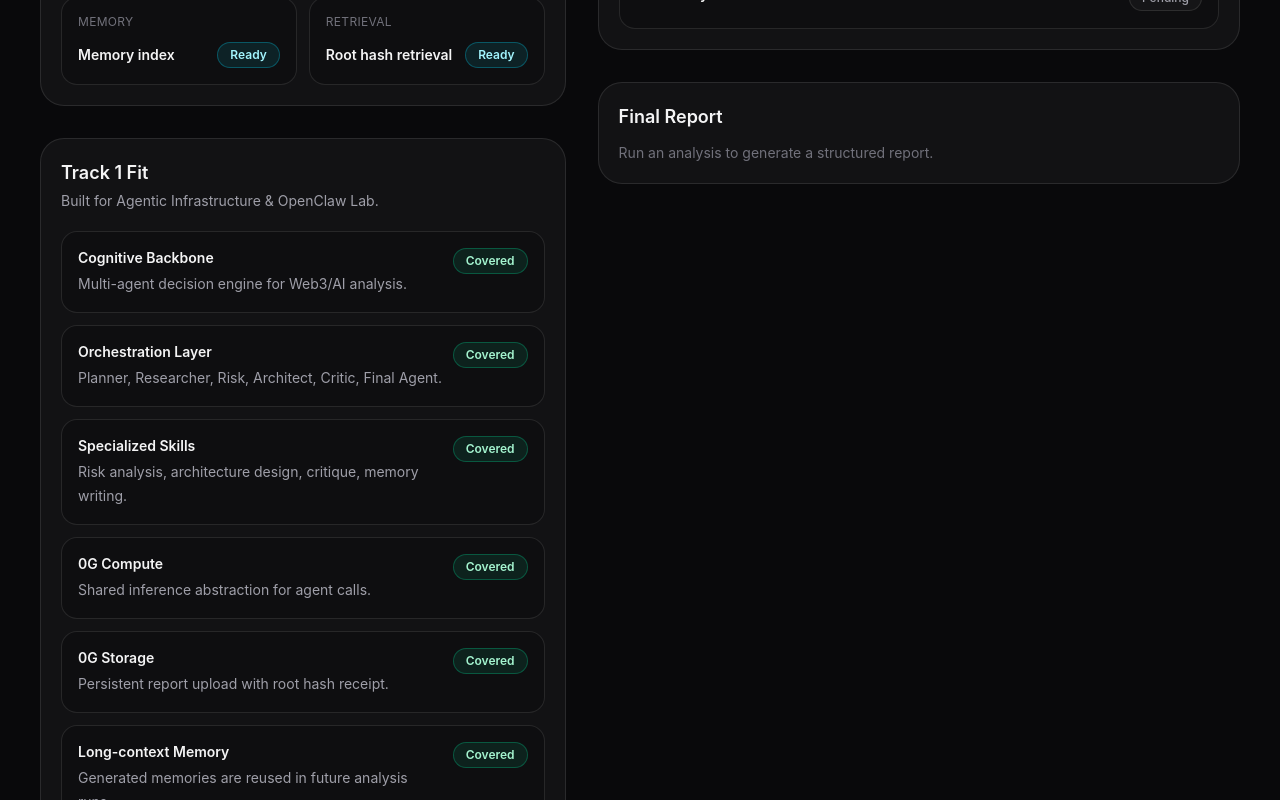
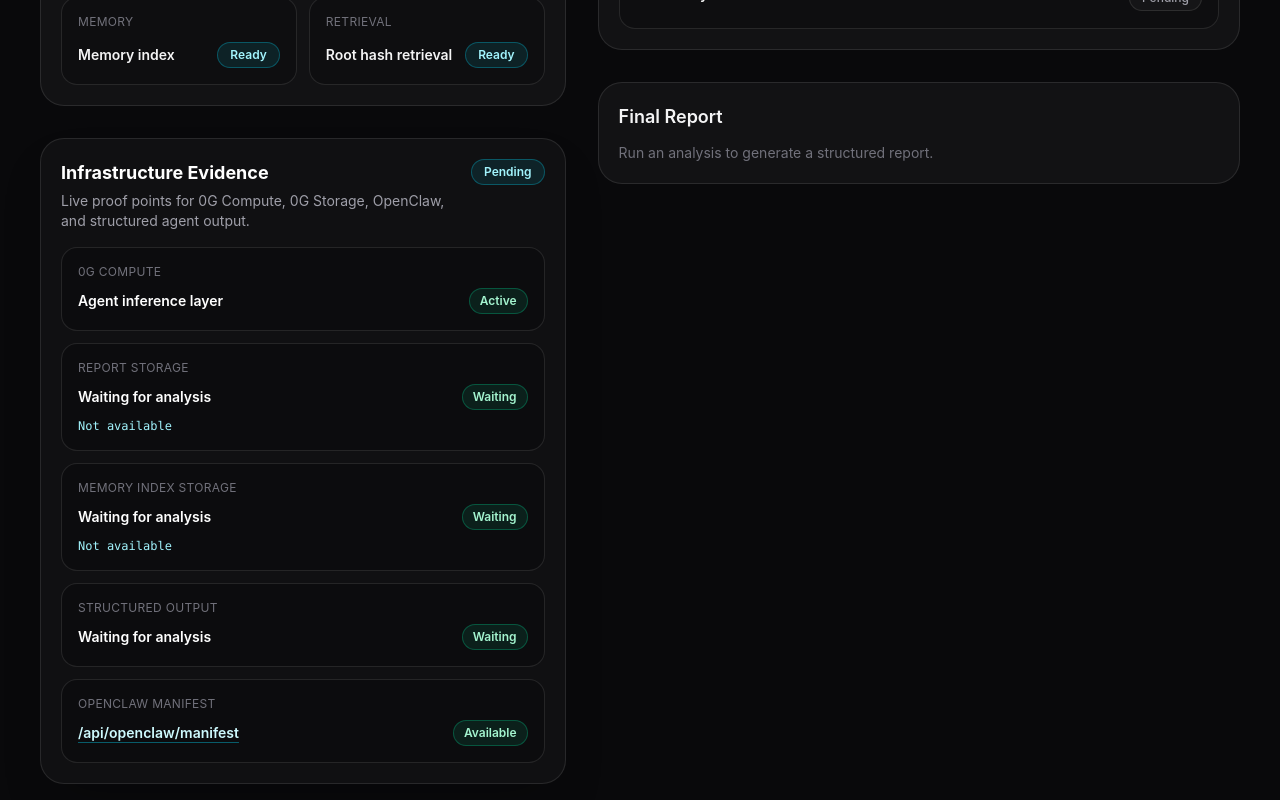
Before and after one commit to ILYUTKICK/clawmind, a Next.js app: page / in a window 1280 px wide. Shown: the part 920-1720 px from the top of the page. Built offline with nearby package versions, Linux system fonts and the light colour scheme.

Commit message:
Make OpenClaw manifest link clickable

```diff
--- a/app/page.tsx
+++ b/app/page.tsx
@@ -11,6 +11,8 @@ import { SystemStatus } from "@/components/SystemStatus";
 import { TrackFitPanel } from "@/components/TrackFitPanel";
 import { AnalysisResult } from "@/lib/types";
 import { MemoryIndexReceipt } from "@/components/MemoryIndexReceipt";
+import { InfrastructureEvidence } from "@/components/InfrastructureEvidence";
+
 
 export default function HomePage() {
   const [analysis, setAnalysis] = useState<AnalysisResult | null>(null);
@@ -97,6 +99,7 @@ export default function HomePage() {
             ) : null}
 
             <SystemStatus analysis={analysis} />
+            <InfrastructureEvidence analysis={analysis} />
             <TrackFitPanel />
             {analysis ? (
               <>
--- /dev/null
+++ b/components/InfrastructureEvidence.tsx
@@ -0,0 +1,132 @@
+import { AnalysisResult } from "@/lib/types";
+
+type InfrastructureEvidenceProps = {
+  analysis: AnalysisResult | null;
+};
+
+function getReportGenerationMode(analysis: AnalysisResult | null): string {
+  const evidence = analysis?.report.evidence ?? [];
+  const modeLine = evidence.find((item) =>
+    item.toLowerCase().includes("report generation mode"),
+  );
+
+  if (!modeLine) {
+    return "Waiting for analysis";
+  }
+
+  return modeLine.replace("Report generation mode:", "").replace(".", "").trim();
+}
+
+function shortenHash(value?: string): string {
+  if (!value) {
+    return "Not available";
+  }
+
+  if (value.length <= 18) {
+    return value;
+  }
+
+  return `${value.slice(0, 10)}...${value.slice(-8)}`;
+}
+
+function getStatusLabel(value: boolean): string {
+  return value ? "Verified" : "Waiting";
+}
+
+function isZeroGStorageProvider(provider: string): boolean {
+  return provider === "OG_STORAGE" || provider === "0G_STORAGE";
+}
+
+export function InfrastructureEvidence({ analysis }: InfrastructureEvidenceProps) {
+    const hasAnalysis = analysis !== null;
+
+    const reportProvider = analysis?.receipt?.provider ?? "Waiting for analysis";
+    const memoryProvider = analysis?.memoryIndexReceipt?.provider ?? "Waiting for analysis";
+    const reportMode = getReportGenerationMode(analysis);
+
+    const hasReportStorage = isZeroGStorageProvider(String(reportProvider));
+    const hasMemoryStorage = isZeroGStorageProvider(String(memoryProvider));
+    const hasModelJson = reportMode === "MODEL_JSON";
+
+  return (
+    <section className="rounded-3xl border border-white/10 bg-white/[0.03] p-5 shadow-2xl shadow-black/20">
+      <div className="mb-4 flex items-start justify-between gap-4">
+        <div>
+          <h2 className="text-lg font-bold text-white">Infrastructure Evidence</h2>
+          <p className="mt-1 text-sm text-zinc-400">
+            Live proof points for 0G Compute, 0G Storage, OpenClaw, and structured agent output.
+          </p>
+        </div>
+
+        <span className="rounded-full border border-cyan-400/30 bg-cyan-400/10 px-3 py-1 text-xs font-semibold text-cyan-200">
+          {hasAnalysis ? "Live Run" : "Pending"}
+        </span>
+      </div>
+
+      <div className="grid gap-3">
+        <div className="rounded-2xl border border-white/10 bg-black/20 p-4">
+          <p className="text-xs uppercase tracking-wide text-zinc-500">0G Compute</p>
+          <div className="mt-2 flex items-center justify-between gap-3">
+            <p className="text-sm font-semibold text-white">Agent inference layer</p>
+            <span className="rounded-full border border-emerald-400/30 bg-emerald-400/10 px-2.5 py-1 text-xs font-semibold text-emerald-200">
+              Active
+            </span>
+          </div>
+        </div>
+
+        <div className="rounded-2xl border border-white/10 bg-black/20 p-4">
+          <p className="text-xs uppercase tracking-wide text-zinc-500">Report Storage</p>
+          <div className="mt-2 flex items-center justify-between gap-3">
+            <p className="text-sm font-semibold text-white">{reportProvider}</p>
+            <span className="rounded-full border border-emerald-400/30 bg-emerald-400/10 px-2.5 py-1 text-xs font-semibold text-emerald-200">
+              {getStatusLabel(hasReportStorage)}
+            </span>
+          </div>
+          <p className="mt-2 break-all font-mono text-xs text-cyan-200">
+            {shortenHash(analysis?.receipt.reportHash)}
+          </p>
+        </div>
+
+        <div className="rounded-2xl border border-white/10 bg-black/20 p-4">
+          <p className="text-xs uppercase tracking-wide text-zinc-500">Memory Index Storage</p>
+          <div className="mt-2 flex items-center justify-between gap-3">
+            <p className="text-sm font-semibold text-white">{memoryProvider}</p>
+            <span className="rounded-full border border-emerald-400/30 bg-emerald-400/10 px-2.5 py-1 text-xs font-semibold text-emerald-200">
+              {getStatusLabel(hasMemoryStorage)}
+            </span>
+          </div>
+          <p className="mt-2 break-all font-mono text-xs text-cyan-200">
+            {shortenHash(analysis?.memoryIndexReceipt?.reportHash)}
+          </p>
+        </div>
+
+        <div className="rounded-2xl border border-white/10 bg-black/20 p-4">
+          <p className="text-xs uppercase tracking-wide text-zinc-500">Structured Output</p>
+          <div className="mt-2 flex items-center justify-between gap-3">
+            <p className="text-sm font-semibold text-white">{reportMode}</p>
+            <span className="rounded-full border border-emerald-400/30 bg-emerald-400/10 px-2.5 py-1 text-xs font-semibold text-emerald-200">
+              {getStatusLabel(hasModelJson)}
+            </span>
+          </div>
+        </div>
+
+        <div className="rounded-2xl border border-white/10 bg-black/20 p-4">
+            <p className="text-xs uppercase tracking-wide text-zinc-500">OpenClaw Manifest</p>
+            <div className="mt-2 flex items-center justify-between gap-3">
+                <a
+                href="/api/openclaw/manifest"
+                target="_blank"
+                rel="noreferrer"
+                className="text-sm font-semibold text-cyan-100 underline decoration-cyan-400/40 underline-offset-4 transition hover:text-cyan-200"
+                >
+                /api/openclaw/manifest
+                </a>
+                <span className="rounded-full border border-emerald-400/30 bg-emerald-400/10 px-2.5 py-1 text-xs font-semibold text-emerald-200">
+                Available
+                </span>
+            </div>
+            </div>
+      </div>
+    </section>
+  );
+}
--- a/components/MemoryPanel.tsx
+++ b/components/MemoryPanel.tsx
@@ -12,8 +12,7 @@ export function MemoryPanel({ memories }: MemoryPanelProps) {
           Relevant Memories Used
         </h2>
         <p className="mt-1 text-sm text-zinc-400">
-          These records simulate persistent long-context memory. Next step:
-          store and retrieve them through 0G Storage.
+          These records combine persisted 0G memories and optional seed memories used for long-context reasoning.
         </p>
       </div>
 
```
